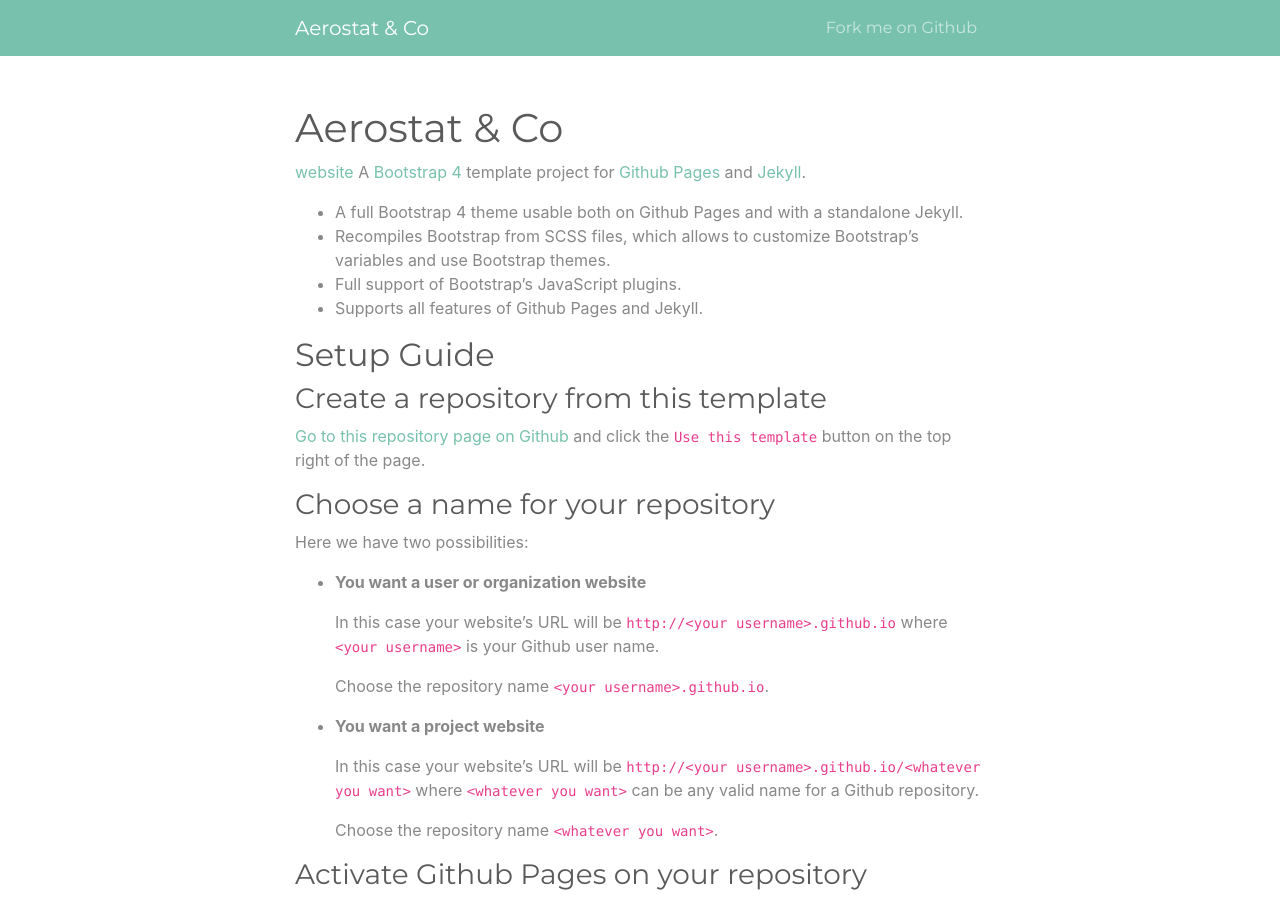
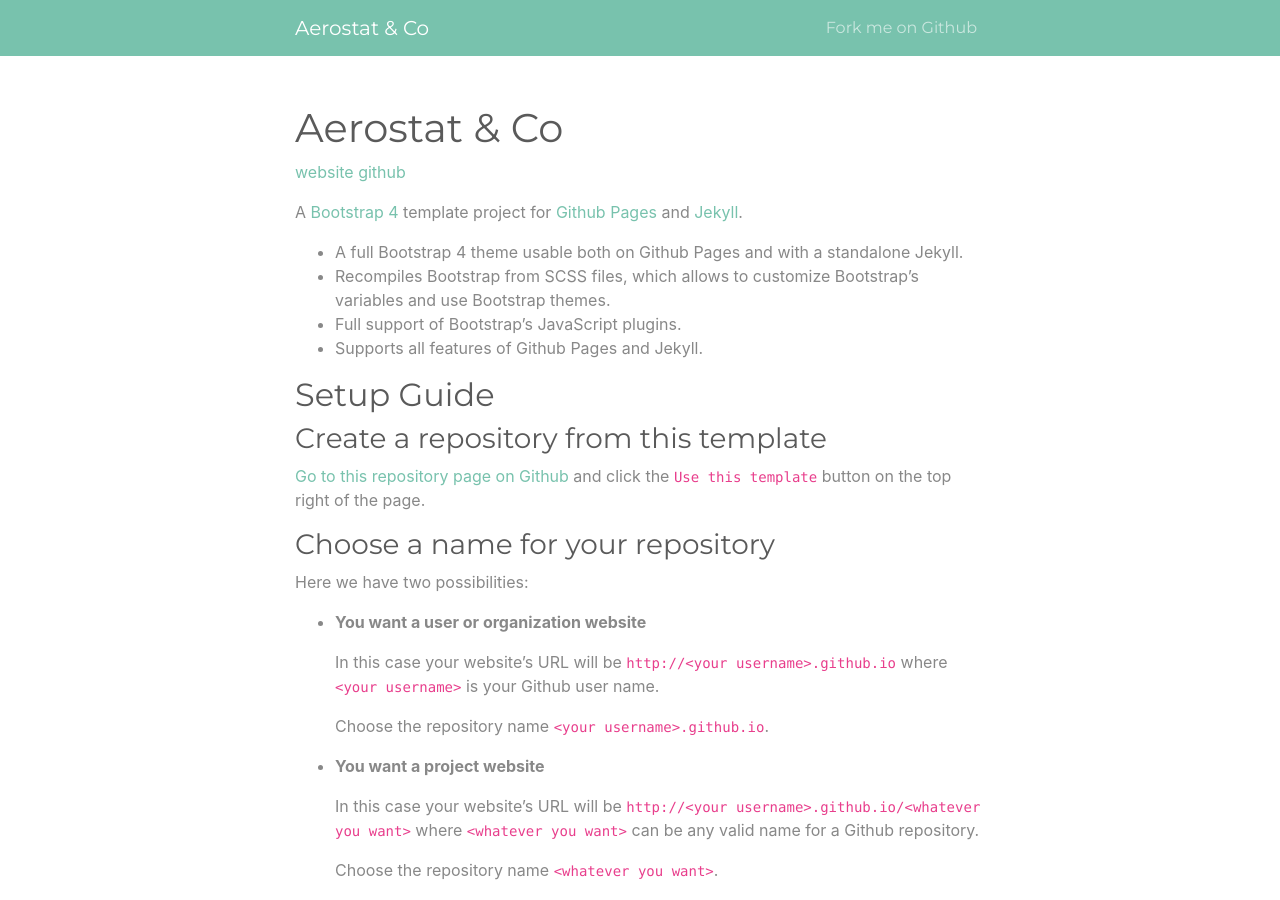
Before and after one commit to AerostatAndCo/aerostatandco.github.io, a Jekyll site: the page built from index.md, in a window 1280 px wide and 900 px high. Built offline with Jekyll 4.4.1, drawn with Linux system fonts in a browser that asks for light colours.

Commit message:
Update index.md

```diff
--- a/index.md
+++ b/index.md
@@ -4,6 +4,8 @@ title: Aerostat & Co
 ---
 
 [website](https://aerostatandco.github.io/)
+[github](https://github.com/AerostatAndCo)
+
 A [Bootstrap 4](https://getbootstrap.com/) template project for [Github Pages](https://pages.github.com/) and [Jekyll](https://jekyllrb.com/).
 
 * A full Bootstrap 4 theme usable both on Github Pages and with a standalone Jekyll.
```
